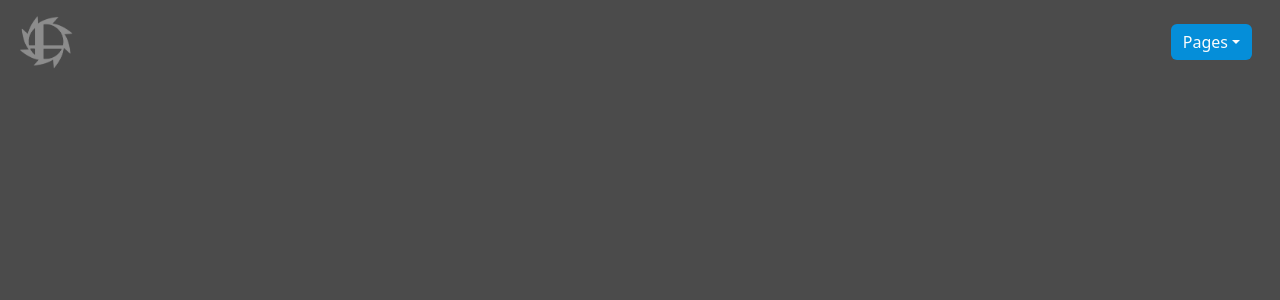
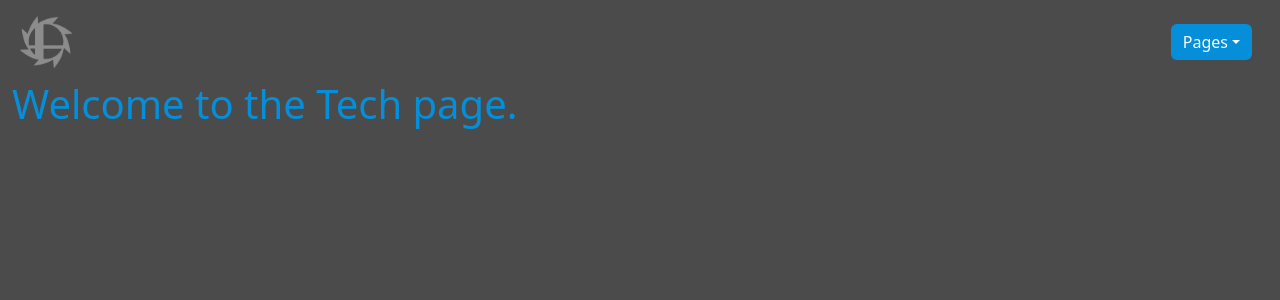
Before and after one commit to TheQueepingHour/smashtingz, a React (Create React App) app: page /tech in a window 1280 px wide. Before the commit this address had no page. Shown: the top 300 px of the page. Built offline with nearby package versions, Linux system fonts and the light colour scheme.

Commit message:
Created Tech component, created route and link for Tech, added header to Tech

```diff
--- a/src/components/Navigate.js
+++ b/src/components/Navigate.js
@@ -21,6 +21,9 @@ const Navigate = () => {
                         <Dropdown.Item href="/basics">
                             Basics
                         </Dropdown.Item>
+                        <Dropdown.Item href="/Tech">
+                            Tech
+                        </Dropdown.Item>
                     </Dropdown.Menu>
                 </Dropdown>
             </Container>
--- /dev/null
+++ b/src/components/Tech.js
@@ -0,0 +1,14 @@
+import React from "react";
+import { Container } from "react-bootstrap";
+
+function Tech() {
+    return (
+        <Container fluid style={{paddingTop: '5em'}}>
+            <h1 className="blueText">
+                Welcome to the Tech page.
+            </h1>
+        </Container>
+    )
+}
+
+export default Tech
--- a/src/index.js
+++ b/src/index.js
@@ -12,6 +12,7 @@ import Navigate from './components/Navigate'
 import Splash from './components/Splash';
 import E404 from './components/E404';
 import Basics from './components/Basics';
+import Tech from './components/Tech';
 
 const router = createBrowserRouter([
   {
@@ -28,6 +29,10 @@ const router = createBrowserRouter([
       {
         path: '/basics',
         element: <Basics />
+      },
+      {
+        path: '/tech',
+        element: <Tech />
       }
     ]
   }
```
